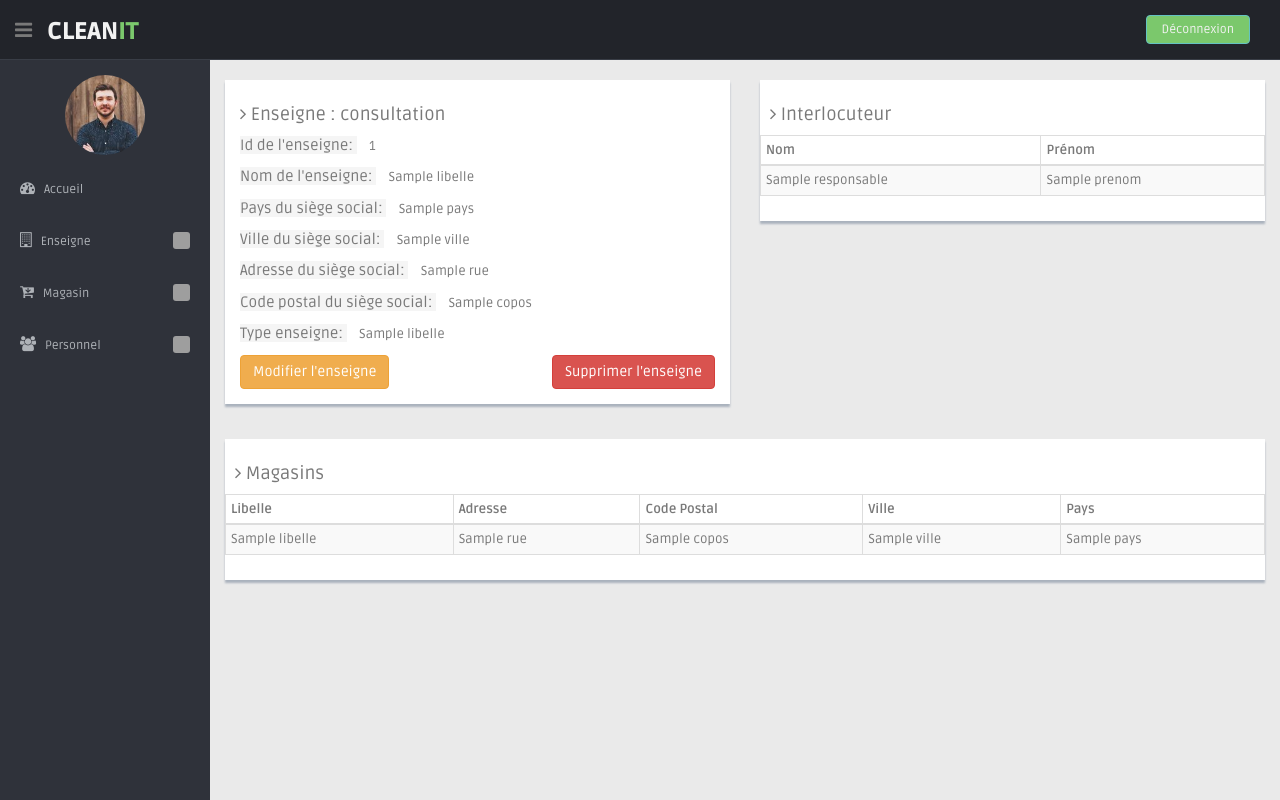
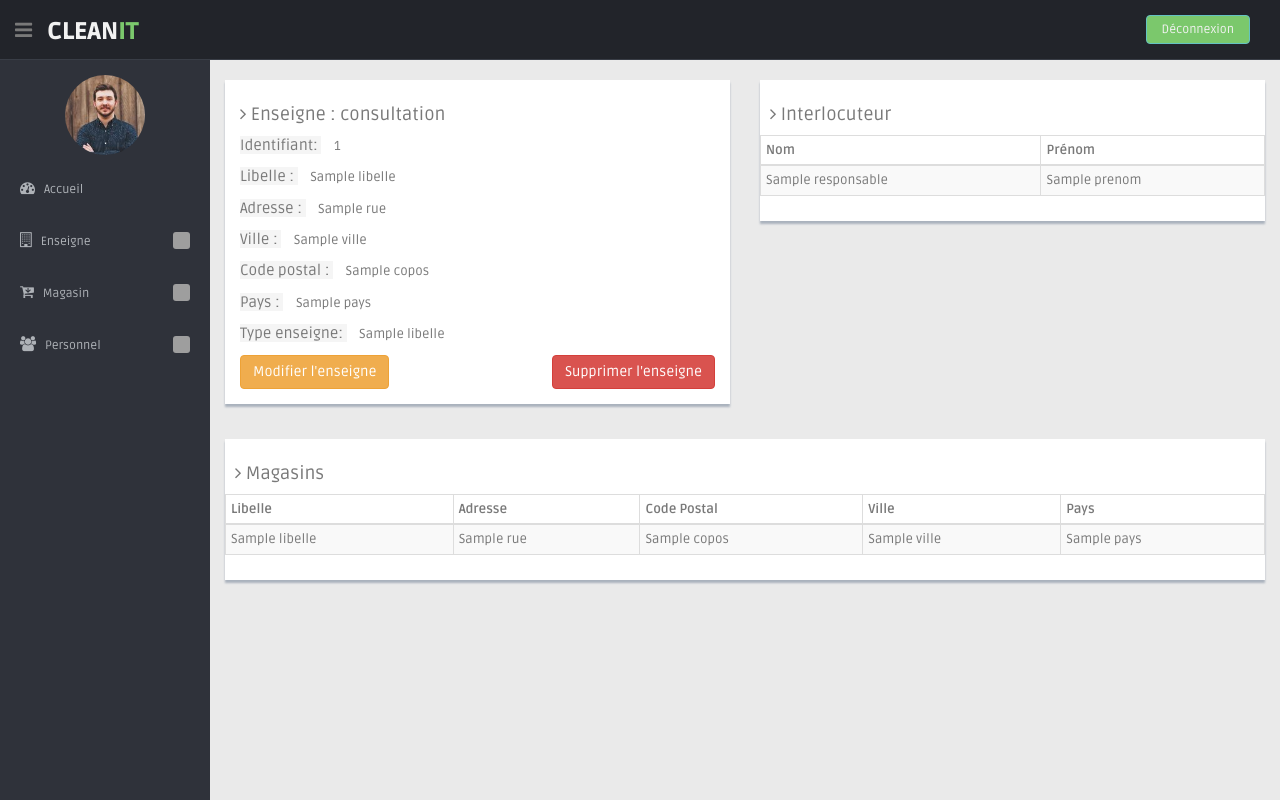
Before and after one commit to Rgarbaciak/NRT_CleanIT, a Symfony app: template templates/enseigne/consulter.html.twig in a window 1280 px wide. Run offline with Twig, Linux system fonts and the light colour scheme; the template is opened without the code that fills it: most values are stand-ins (such as "Sample title", 1, 10 or a date in 2020); some libraries are stand-ins or nearby versions; grey boxes are pictures that could not be loaded.

Commit message:
Mise en ordre d'adresse/ville/cp/pays

```diff
--- a/templates/enseigne/consulter.html.twig
+++ b/templates/enseigne/consulter.html.twig
@@ -11,12 +11,13 @@
      <div class="col-lg-6 main-chart">
         <div class ="showback">
 	        <h4> <i class="fa fa-angle-right"></i> Enseigne : consultation </h4>
-                <p><span class="message-p message" style="font-size:15px">Id de l'enseigne: </span>&nbsp;&nbsp;&nbsp;  {{enseigne.id}}<p>
-                <p><span class="message-p message" style="font-size:15px">Nom de l'enseigne: </span>&nbsp;&nbsp;&nbsp;  {{enseigne.libelle}}</p>
-                <p><span class="message-p message" style="font-size:15px">Pays du siège social: </span>&nbsp;&nbsp;&nbsp; {{enseigne.pays}}</p>
-                <p><span class="message-p message" style="font-size:15px">Ville du siège social: </span>&nbsp;&nbsp;&nbsp;  {{enseigne.ville}}</p>
-                <p><span class="message-p message" style="font-size:15px">Adresse du siège social: </span>&nbsp;&nbsp;&nbsp;  {{enseigne.rue}}</p>
-                <p><span class="message-p message" style="font-size:15px">Code postal du siège social: </span>&nbsp;&nbsp;&nbsp; {{enseigne.copos}}</p>
+                <p><span class="message-p message" style="font-size:15px">Identifiant: </span>&nbsp;&nbsp;&nbsp;  {{enseigne.id}}<p>
+                <p><span class="message-p message" style="font-size:15px">Libelle : </span>&nbsp;&nbsp;&nbsp;  {{enseigne.libelle}}</p>
+                <p><span class="message-p message" style="font-size:15px">Adresse : </span>&nbsp;&nbsp;&nbsp;  {{enseigne.rue}}</p>
+                <p><span class="message-p message" style="font-size:15px">Ville : </span>&nbsp;&nbsp;&nbsp;  {{enseigne.ville}}</p>
+                <p><span class="message-p message" style="font-size:15px">Code postal : </span>&nbsp;&nbsp;&nbsp; {{enseigne.copos}}</p>
+                <p><span class="message-p message" style="font-size:15px">Pays : </span>&nbsp;&nbsp;&nbsp; {{enseigne.pays}}</p>
+
                 <p><span class="message-p message" style="font-size:15px">Type enseigne: </span>&nbsp;&nbsp;&nbsp; {{enseigne.typeEnseigne.libelle}}</p>
 
                 <th><a type="button" class ="btn btn-warning" href="{{ path('enseigneModifier', { 'id': enseigne.id }) }}">Modifier l'enseigne</a> </th>
```
Also changed, not shown: templates/client/consulter.html.twig (+7 -3 lines), templates/employe/consulter.html.twig (+4 -3 lines), templates/magasin/consulter.html.twig (+8 -8 lines).
